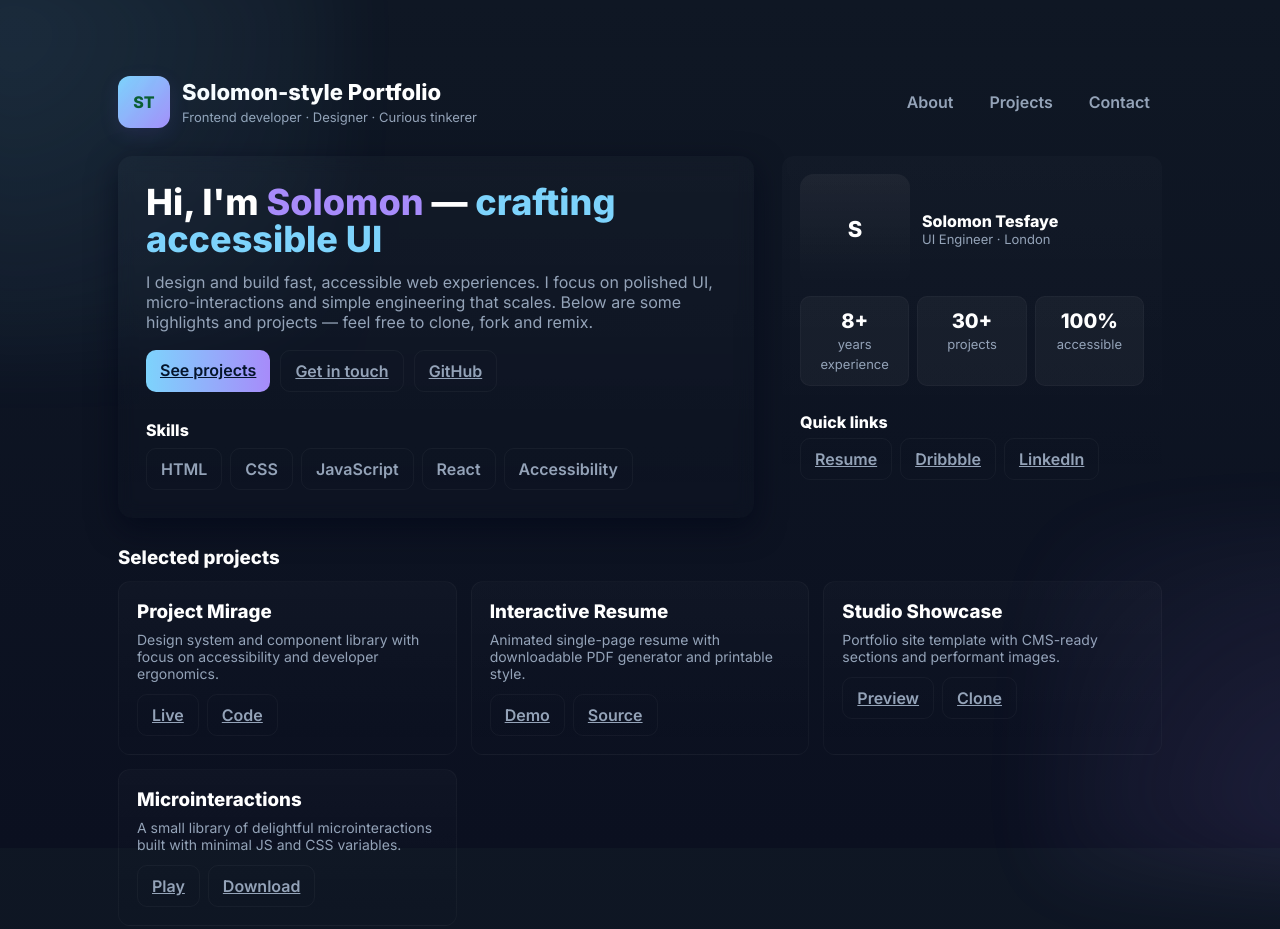
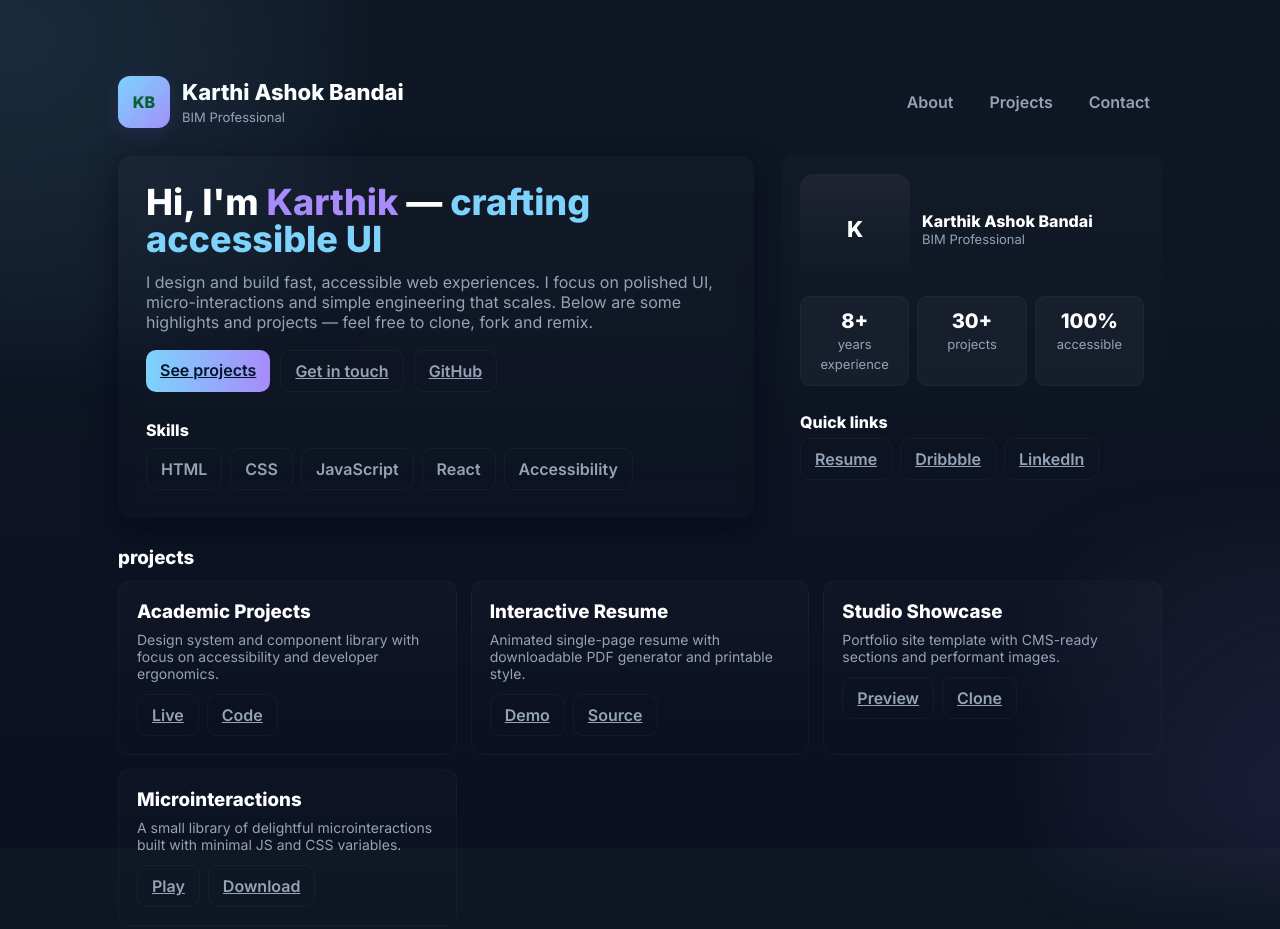
Before and after one commit to Karthik71200/Karthik-Ashok-Bandai, a plain HTML site: page index.html in a window 1280 px wide. Shown: the top 929 px of the page. Drawn offline with Linux system fonts and the light colour scheme.

Commit message:
Update index.html

```diff
--- a/index.html
+++ b/index.html
@@ -74,10 +74,10 @@
   <div class="container">
     <header>
       <div class="brand">
-        <div class="logo">ST</div>
+        <div class="logo">KB</div>
         <div>
-          <h1>Solomon-style Portfolio</h1>
-          <p class="lead">Frontend developer · Designer · Curious tinkerer</p>
+          <h1>Karthi Ashok Bandai</h1>
+          <p class="lead">BIM Professional</p>
         </div>
       </div>
       <nav>
@@ -91,7 +91,7 @@
     <main>
       <section class="hero">
         <div class="hero-card intro" aria-labelledby="intro-heading">
-          <h2 id="intro-heading">Hi, I'm <span class="title">Solomon</span> — <span class="typed" id="typed">building delightful interfaces</span><span class="caret"></span></h2>
+          <h2 id="intro-heading">Hi, I'm <span class="title">Karthik</span> — <span class="typed" id="typed">building delightful interfaces</span><span class="caret"></span></h2>
           <p>I design and build fast, accessible web experiences. I focus on polished UI, micro-interactions and simple engineering that scales. Below are some highlights and projects — feel free to clone, fork and remix.</p>
           <div class="links">
             <a class="btn primary" href="#projects">See projects</a>
@@ -111,10 +111,10 @@
         </div>
         <aside class="profile fade-in">
           <div style="display:flex;gap:12px;align-items:center">
-            <div class="avatar">S</div>
+            <div class="avatar">K</div>
             <div>
-              <div style="font-weight:700">Solomon Tesfaye</div>
-              <div class="muted">UI Engineer · London</div>
+              <div style="font-weight:700">Karthik Ashok Bandai</div>
+              <div class="muted">BIM Professional</div>
             </div>
           </div>
           <div class="stat-grid">
@@ -133,10 +133,10 @@
         </aside>
       </section>
       <section id="projects" class="section">
-        <h3 style="margin:0 0 12px">Selected projects</h3>
+        <h3 style="margin:0 0 12px">projects</h3>
         <div class="grid">
           <article class="card" tabindex="0">
-            <h3>Project Mirage</h3>
+            <h3>Academic Projects</h3>
             <p>Design system and component library with focus on accessibility and developer ergonomics.</p>
             <div style="margin-top:12px;display:flex;gap:8px">
               <a class="btn" href="#">Live</a>
```
